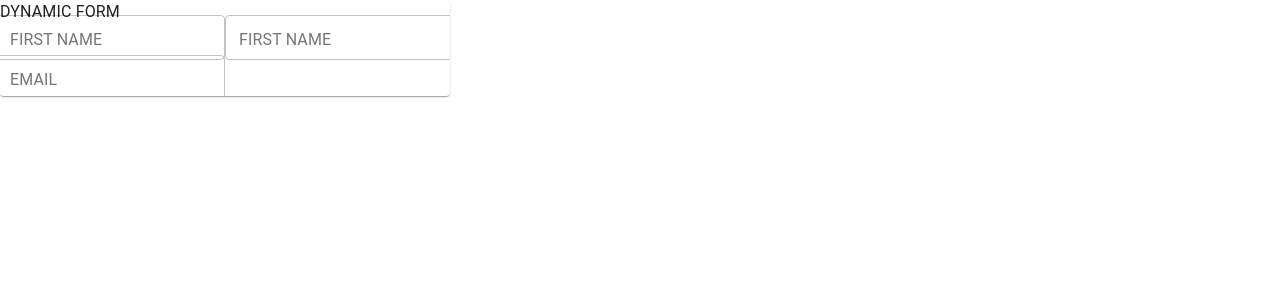
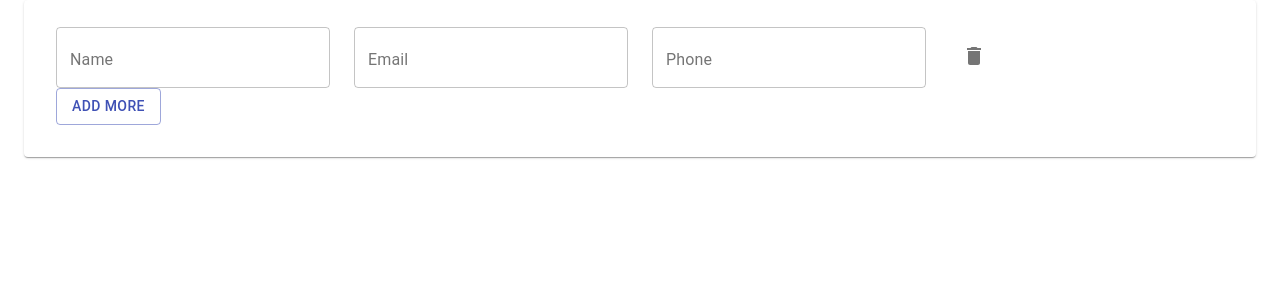
Before and after one commit to samirvithlani/react_general, a React (Create React App) app: page / in a window 1280 px wide. Shown: the top 300 px of the page. Built offline with nearby package versions, Linux system fonts and the light colour scheme.

Commit message:
Dynamic Form

```diff
--- a/package.json
+++ b/package.json
@@ -3,7 +3,12 @@
   "version": "0.1.0",
   "private": true,
   "dependencies": {
+    "@emotion/react": "^11.4.1",
+    "@emotion/styled": "^11.3.0",
     "@material-ui/core": "^4.12.3",
+    "@mui/icons-material": "^5.0.4",
+    "@mui/material": "^5.0.4",
+    "@mui/styled-engine-sc": "^5.0.3",
     "@testing-library/jest-dom": "^5.14.1",
     "@testing-library/react": "^11.2.7",
     "@testing-library/user-event": "^12.8.3",
@@ -13,6 +18,7 @@
     "react-router-dom": "^5.2.0",
     "react-scripts": "4.0.3",
     "react-toastify": "^7.0.4",
+    "styled-components": "^5.3.1",
     "web-vitals": "^1.1.2"
   },
   "scripts": {
--- a/src/App.js
+++ b/src/App.js
@@ -21,6 +21,7 @@ import { Child } from './Child';
 import { SearchMovie } from './movie/SearchMovie';
 import { Forms } from './forms/Forms';
 import { Form2 } from './forms/Form2';
+import { DynamicForm } from './forms/DynamicForm';
 
 //add validation...
 
@@ -54,7 +55,7 @@ function App() {
         <div>
             {/* <SearchMovie /> */}
 
-            <Form2 />
+          <DynamicForm/>
         </div>
 
     )
--- /dev/null
+++ b/src/forms/DynamicForm.js
@@ -0,0 +1,90 @@
+import { Box, Button, Container, Grid, IconButton, Paper, TextField } from '@material-ui/core'
+import React, { useState } from 'react'
+import DeleteIcon from '@mui/icons-material/Delete';
+
+export const DynamicForm = () => {
+    const userTemplate = { name: "", email: "", phone: "" }
+    const [users, setusers] = useState([userTemplate])
+
+    const adduser = () => {
+        setusers([...users, userTemplate])
+    }
+    const removeUser = (index) => {
+
+        const filterUser = [...users]
+        //index remove index update
+        // 1 2 3 4 5 6
+        //3
+        //1 2 43 54 65
+        filterUser.splice(index, 1)
+        setusers(filterUser)
+    }
+    const onChange = (e, index) => {
+
+        console.log(e.target.value, " ", index)
+        const updateUser = users.map((user, i) => index == i ?
+            Object.assign(user, { [e.target.name]: e.target.value }) : user)
+
+        setusers(updateUser)
+    }
+
+
+    return (
+
+        <Container>
+            <Paper component={Box} p={4}>
+                {
+
+                    users.map((user, index) => (
+
+                        <Grid container spacing={3}>
+                            <Grid item sm md={3}>
+                                <TextField
+                                    label="Name"
+                                    placeholder="Enter your Name"
+                                    variant="outlined"
+                                    name="name"
+                                    onChange={e => onChange(e, index)}
+                                    fullWidth
+                                />
+
+                            </Grid>
+
+                            <Grid item sm md={3}>
+                                <TextField
+                                    label="Email"
+                                    placeholder="Enter your Email"
+                                    variant="outlined"
+                                    name="email"
+                                    fullWidth
+                                />
+                            </Grid>
+                            <Grid item sm md={3}>
+                                <TextField
+                                    label="Phone"
+                                    placeholder="Enter your Phone"
+                                    variant="outlined"
+                                    name="phone"
+                                    fullWidth
+                                />
+                            </Grid>
+                            <Grid item sm md={3}>
+                                <IconButton>
+                                    <DeleteIcon color="BLUE" onClick={removeUser} />
+                                </IconButton>
+
+                            </Grid>
+
+                        </Grid>
+
+                    ))
+                }
+                <Button variant="outlined" color="primary" onClick={adduser}>
+                    add more
+                </Button>
+
+            </Paper>
+
+        </Container>
+    )
+}
```
Also changed, not shown: 1 other file (tests, documents, lock files or other folders).
